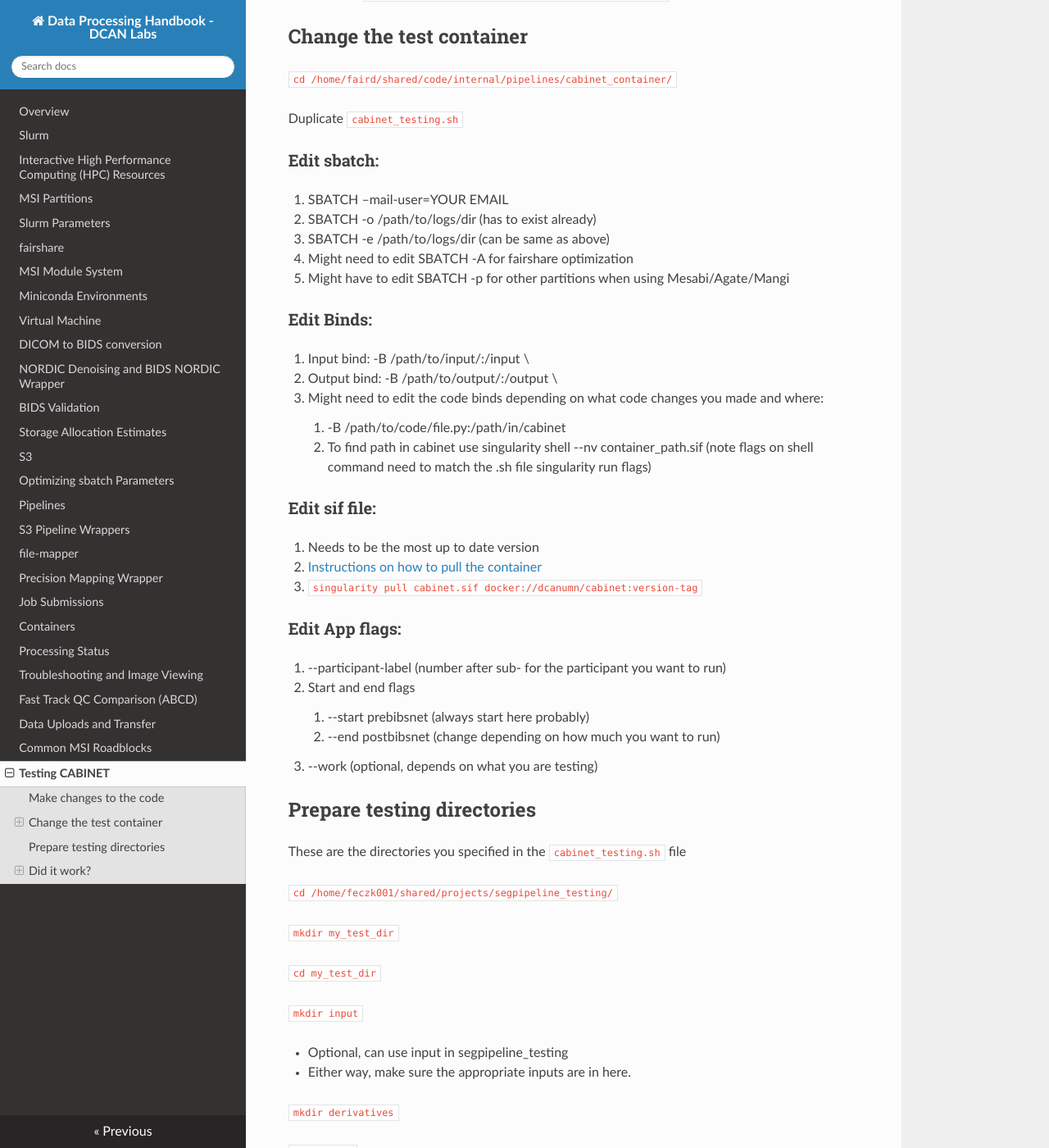
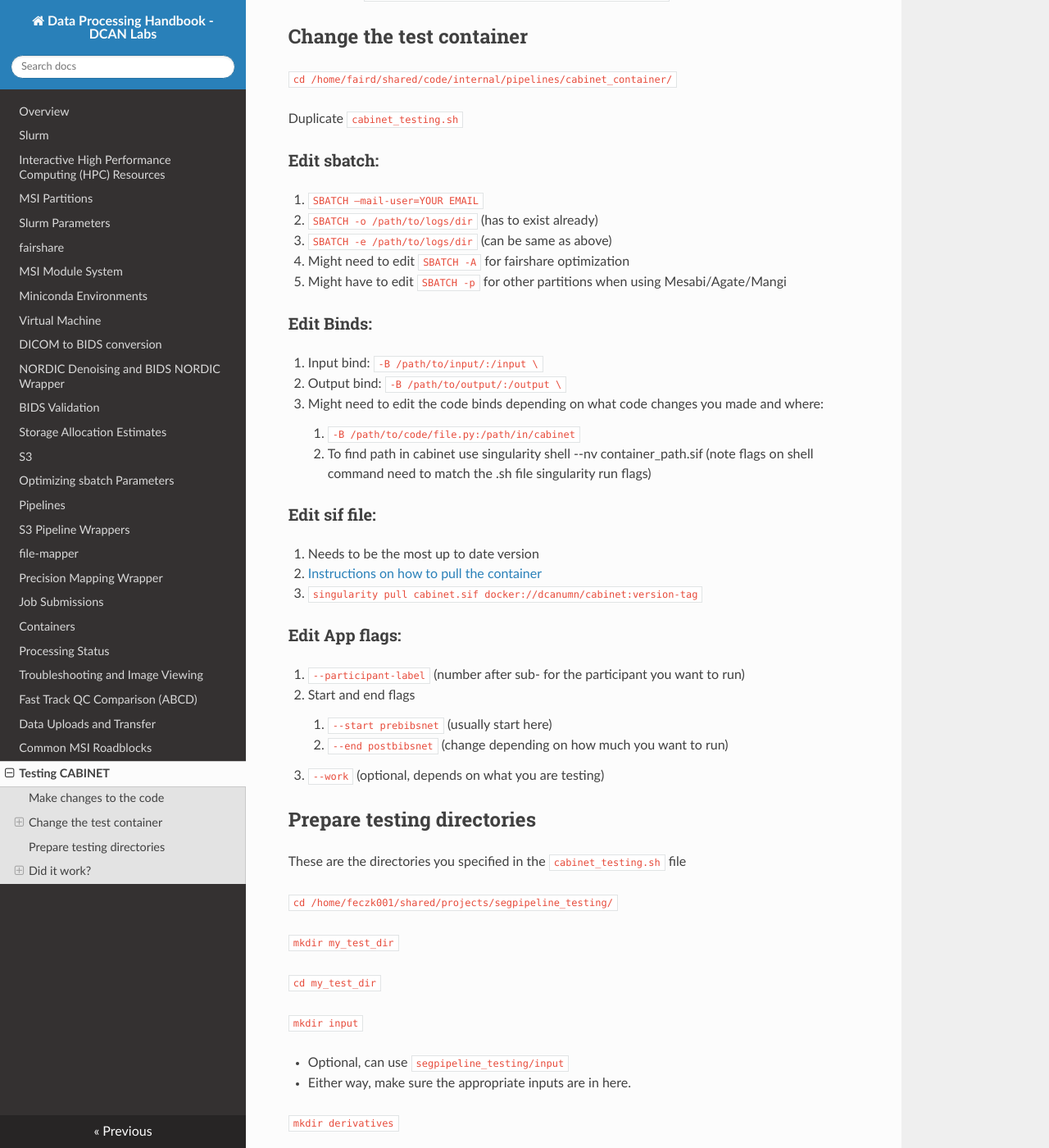
Before and after one commit to DCAN-Labs/cdni-brain, an MkDocs documentation site: the page built from docs/cabinet-testing.md, in a window 1280 px wide and 1400 px high, scrolled down 358 px. Shown: the whole window at 82% size. Built offline with MkDocs 1.6.1, drawn with Linux system fonts in a browser that asks for light colours; nearby versions of some CDN libraries; some of the changed text lies outside the part shown.

Commit message:
formatting and text fixes

```diff
--- a/docs/cabinet-testing.md
+++ b/docs/cabinet-testing.md
@@ -12,25 +12,25 @@ Duplicate `cabinet_testing.sh`
 
 ### Edit sbatch:
 
-1. SBATCH –mail-user=YOUR EMAIL
+1. `SBATCH –mail-user=YOUR EMAIL`
 
-1. SBATCH -o /path/to/logs/dir (has to exist already)
+1. `SBATCH -o /path/to/logs/dir` (has to exist already)
 
-1. SBATCH -e /path/to/logs/dir (can be same as above)
+1. `SBATCH -e /path/to/logs/dir` (can be same as above)
 
-1. Might need to edit SBATCH -A for fairshare optimization
+1. Might need to edit `SBATCH -A` for fairshare optimization
 
-1. Might have to edit SBATCH -p for other partitions when using Mesabi/Agate/Mangi
+1. Might have to edit `SBATCH -p` for other partitions when using Mesabi/Agate/Mangi
 
 ### Edit Binds:
 
-1. Input bind: -B /path/to/input/:/input \
+1. Input bind: `-B /path/to/input/:/input \ `
 
-1. Output bind: -B /path/to/output/:/output \
+1. Output bind: `-B /path/to/output/:/output \`
 
 1. Might need to edit the code binds depending on what code changes you made and where:
 
-    1. -B /path/to/code/file.py:/path/in/cabinet
+    1. `-B /path/to/code/file.py:/path/in/cabinet`
 
     1. To find path in cabinet use singularity shell --nv container_path.sif (note flags on shell command need to match the .sh file singularity run flags)
 
@@ -44,15 +44,15 @@ Duplicate `cabinet_testing.sh`
 
 ### Edit App flags:
 
-1. --participant-label (number after sub- for the participant you want to run)
+1. `--participant-label` (number after sub- for the participant you want to run)
 
 1. Start and end flags
 
-    1. --start prebibsnet (always start here probably)
+    1. `--start prebibsnet` (usually start here)
 
-    1. --end postbibsnet (change depending on how much you want to run)
+    1. `--end postbibsnet` (change depending on how much you want to run)
 
-1. --work (optional, depends on what you are testing)
+1. `--work` (optional, depends on what you are testing)
 
 ## Prepare testing directories
 
@@ -66,7 +66,7 @@ These are the directories you specified in the `cabinet_testing.sh` file
 
 `mkdir input`
 
-- Optional, can use input in segpipeline_testing
+- Optional, can use `segpipeline_testing/input`
 
 - Either way, make sure the appropriate inputs are in here.
 
```
Also changed, not shown: other parts of docs/cabinet-testing.md (+1 -1 lines).
